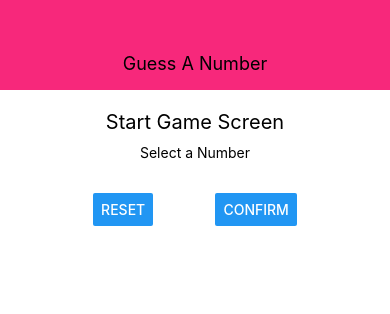
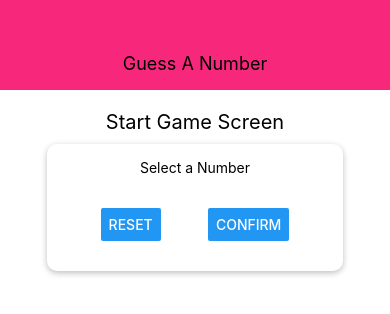
Before and after one commit to Bhagatsingh1998/React-Native-Complete, a React Native app: screen / in a window 390 px wide. Shown: the top 314 px of the page. Built offline with nearby package versions, Linux system fonts and the light colour scheme.

Commit message:
4.7. React Native Styling vs CSS Styling

```diff
--- a/screens/StartGameSceen.js
+++ b/screens/StartGameSceen.js
@@ -1,17 +1,13 @@
-import React from 'react';
-import {View, Text, StyleSheet, TextInput, Button} from 'react-native';
+import React from "react";
+import { View, Text, StyleSheet, TextInput, Button } from "react-native";
 
 export default function StartGameSceen() {
   return (
     <View style={styles.screen}>
-
       <Text style={styles.title}>Start Game Screen</Text>
-      {/* we want to have input field and buttons. and make it feel like these components are siting on card. */}
-
       <View style={styles.inputContainer}>
         <Text>Select a Number</Text>
         <TextInput />
-        {/* now 2 buttons, siting next to each other , thus another view comp */}
         <View style={styles.btnContainer}>
           <Button title="Reset" onPress={() => {}} />
           <Button title="Confirm" onPress={() => {}} />
@@ -25,21 +21,40 @@ const styles = StyleSheet.create({
   screen: {
     flex: 1,
     padding: 10,
-    alignItems: 'center',
+    alignItems: "center",
   },
-  title : {
+  title: {
     fontSize: 20,
     marginVertical: 10,
   },
   inputContainer: {
     width: 300,
-    maxWidth: '80%',
-    alignItems: 'center',
+    maxWidth: "80%",
+    alignItems: "center",
+
+
+    // shadow property ONLY apply on iOS.
+    // giving shadow : it takes 4 attributes : color, offset(takes an object, takes height and width), opacity(1: fully opaque), radius(how shapre the shawdow is)
+    shadowColor: 'black',
+    shadowOffset: {
+      width: 0, height: 2
+    },
+    shadowOpacity: 0.26,
+    shadowRadius: 6,
+    backgroundColor: 'white',
+
+    // to apply shadow on android, elevation property is used.
+    elevation : 15,
+    padding: 15,
+    borderRadius: 10
+
   },
   btnContainer: {
-    flexDirection: 'row',
-    width: '100%',
-    justifyContent: 'space-around',
-    padding: 15
+    flexDirection: "row",
+    width: "100%",
+    justifyContent: "space-around",
+    padding: 15,
   },
-})
+
+
+});
```
Also changed, not shown: zzNotes.txt.
